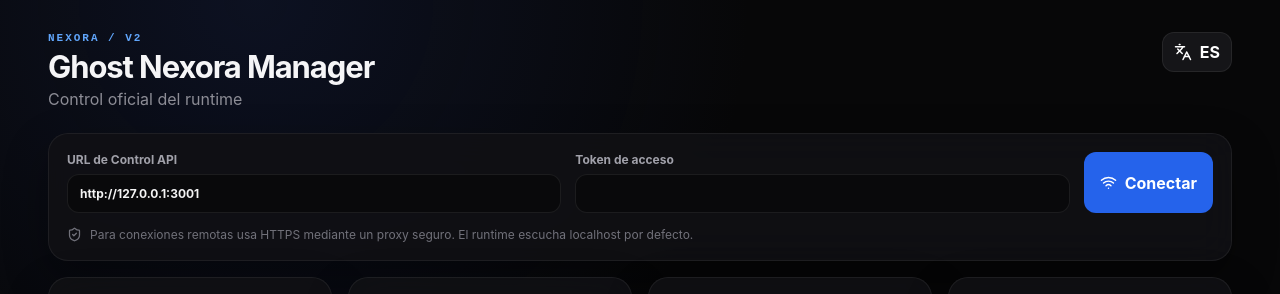
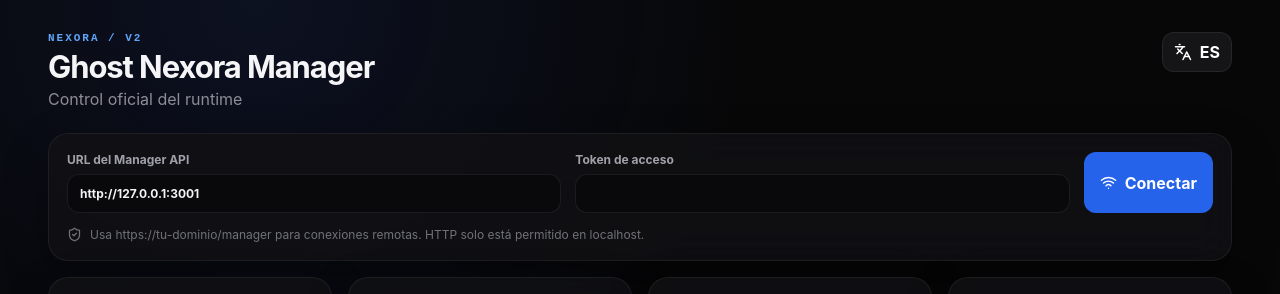
Before and after one commit to Gh0stDeveloper/GhostNexoraBot, a React (Vite) app in the folder apps/desktop/: page / in a window 1280 px wide. Shown: the top 294 px of the page. Built offline with nearby package versions, Linux system fonts and the light colour scheme.

Commit message:
feat(v2): localize runtime lifecycle controls

```diff
--- a/apps/desktop/src/i18n.ts
+++ b/apps/desktop/src/i18n.ts
@@ -3,21 +3,23 @@ export type Locale = 'es' | 'en'
 const catalog = {
   es: {
     title: 'Ghost Nexora Manager', subtitle: 'Control oficial del runtime', connect: 'Conectar', disconnect: 'Desconectar',
-    url: 'URL de Control API', token: 'Token de acceso', status: 'Estado', platforms: 'Plataformas', metrics: 'Métricas', logs: 'Logs',
+    url: 'URL del Manager API', token: 'Token de acceso', status: 'Estado', platforms: 'Plataformas', metrics: 'Métricas', logs: 'Logs',
     settings: 'Configuración', pairing: 'Vinculación WhatsApp', refresh: 'Actualizar', save: 'Guardar', update: 'Actualizar runtime',
+    runtimeControl: 'Control del servicio', start: 'Iniciar', stop: 'Detener', restart: 'Reiniciar',
     online: 'En línea', offline: 'Fuera de línea', memory: 'Memoria RSS', uptime: 'Tiempo activo', subbots: 'Subbots',
     pairQr: 'Solicitar QR', pairCode: 'Solicitar código', phone: 'Número con código de país', noData: 'Sin datos',
-    remoteNotice: 'Para conexiones remotas usa HTTPS mediante un proxy seguro. El runtime escucha localhost por defecto.',
-    managerRequired: 'Esta operación requiere el gestor nativo del sistema.', language: 'Idioma', prefix: 'Prefijo', botName: 'Nombre del bot',
+    remoteNotice: 'Usa https://tu-dominio/manager para conexiones remotas. HTTP solo está permitido en localhost.',
+    managerRequired: 'Esta operación requiere el Manager Agent persistente del host.', language: 'Idioma', prefix: 'Prefijo', botName: 'Nombre del bot',
   },
   en: {
     title: 'Ghost Nexora Manager', subtitle: 'Official runtime control', connect: 'Connect', disconnect: 'Disconnect',
-    url: 'Control API URL', token: 'Access token', status: 'Status', platforms: 'Platforms', metrics: 'Metrics', logs: 'Logs',
+    url: 'Manager API URL', token: 'Access token', status: 'Status', platforms: 'Platforms', metrics: 'Metrics', logs: 'Logs',
     settings: 'Settings', pairing: 'WhatsApp pairing', refresh: 'Refresh', save: 'Save', update: 'Update runtime',
+    runtimeControl: 'Service control', start: 'Start', stop: 'Stop', restart: 'Restart',
     online: 'Online', offline: 'Offline', memory: 'RSS memory', uptime: 'Uptime', subbots: 'Subbots',
     pairQr: 'Request QR', pairCode: 'Request code', phone: 'Phone with country code', noData: 'No data',
-    remoteNotice: 'For remote connections use HTTPS through a secure reverse proxy. Runtime listens on localhost by default.',
-    managerRequired: 'This operation requires the native host manager.', language: 'Language', prefix: 'Prefix', botName: 'Bot name',
+    remoteNotice: 'Use https://your-domain/manager for remote connections. HTTP is allowed only on localhost.',
+    managerRequired: 'This operation requires the persistent host Manager Agent.', language: 'Language', prefix: 'Prefix', botName: 'Bot name',
   },
 } as const
 
```
